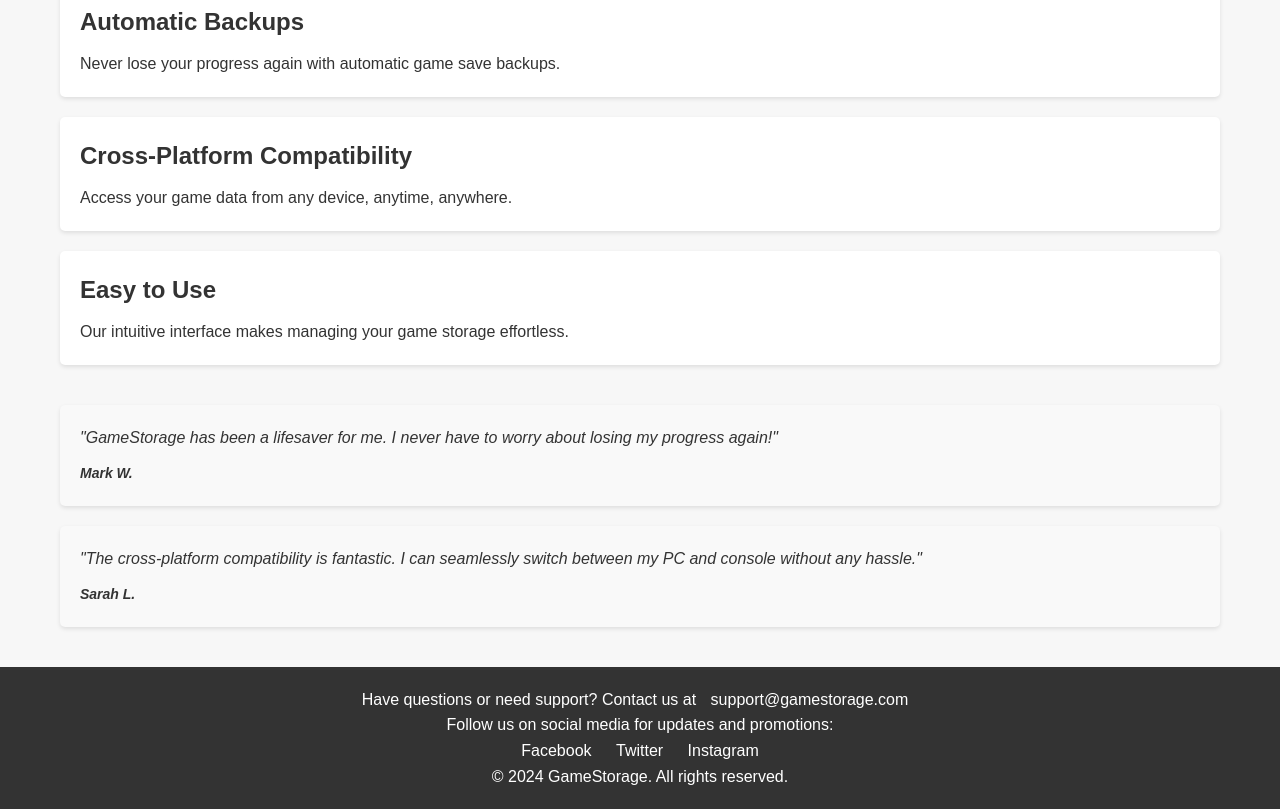
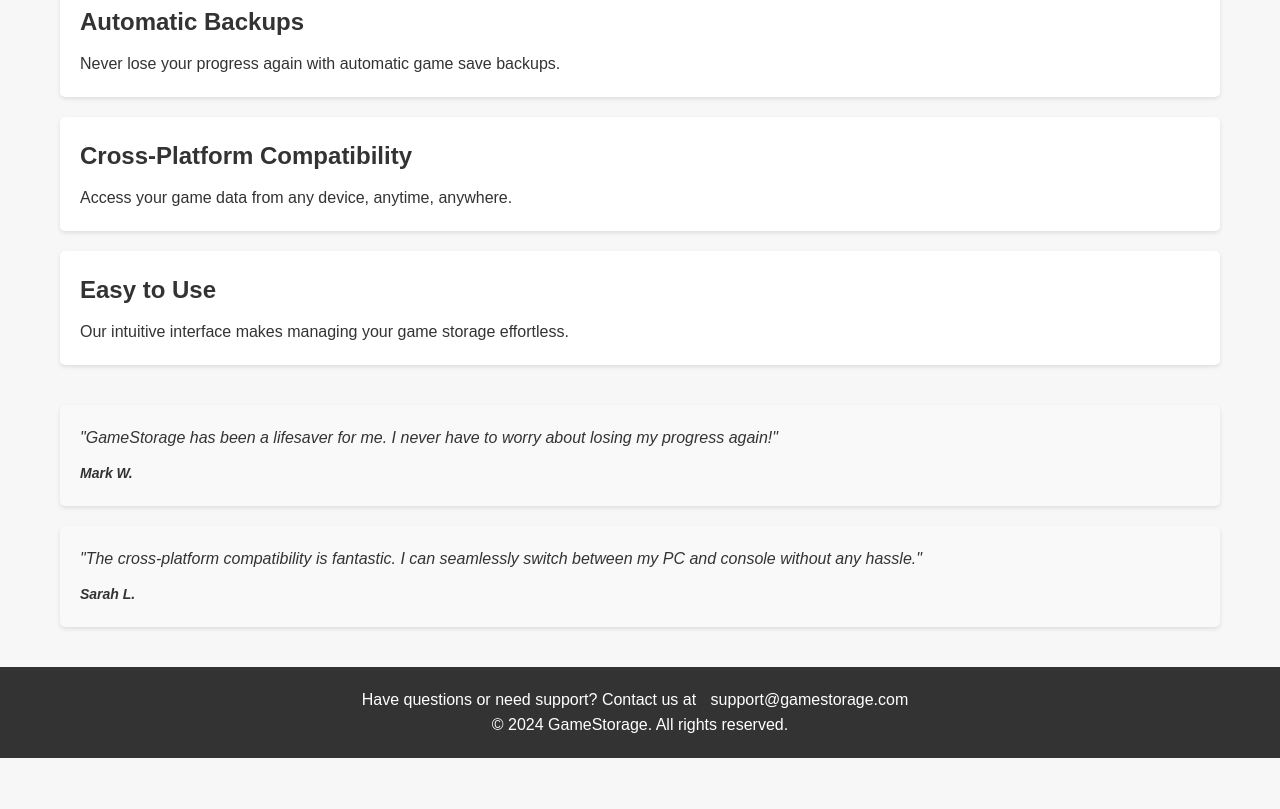
Before and after one commit to ivaan1359/ivaan1359.github.io, a plain HTML site: page index.html in a window 1280 px wide. Shown: the part 421-1230 px from the top of the page. After the commit the page ends 1179 px from the top, so only its background shows below. Drawn offline with Linux system fonts and the light colour scheme.

Commit message:
Update index.html

```diff
--- a/index.html
+++ b/index.html
@@ -171,10 +171,7 @@
   </div>
   <footer>
     <p>Have questions or need support? Contact us at <a href="mailto:support@gamestorage.com">support@gamestorage.com</a></p>
-    <p>Follow us on social media for updates and promotions:</p>
-    <a href="#">Facebook</a>
-    <a href="#">Twitter</a>
-    <a href="#">Instagram</a>
+
     <p>© 2024 GameStorage. All rights reserved.</p>
   </footer>
 </body>
```
